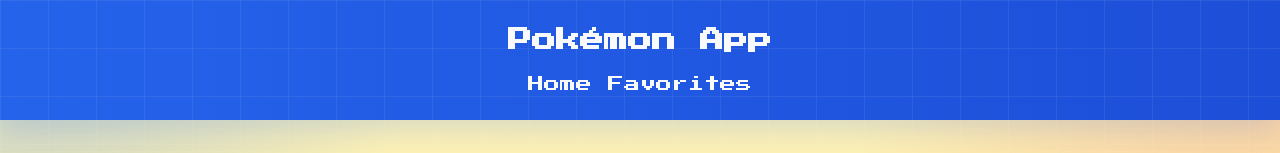
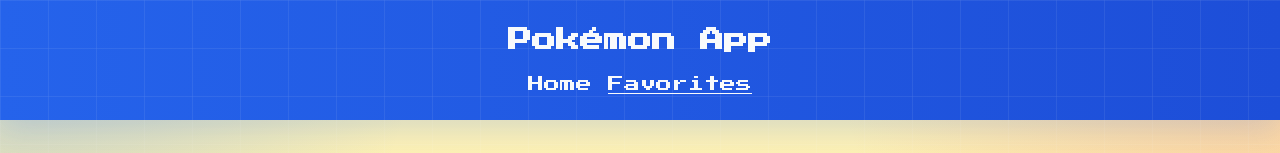
Before and after one commit to Andreasjonsson00/pokemon-api-app, a React (Vite) app: page /Favorites in a window 1280 px wide. Shown: the top 153 px of the page. Built offline with nearby package versions, Linux system fonts and the light colour scheme.

Commit message:
add underline to active page

```diff
--- a/src/components/Header.jsx
+++ b/src/components/Header.jsx
@@ -1,16 +1,22 @@
-import { Link } from "react-router-dom";
+import { NavLink } from "react-router-dom";
 
 const Header = () => {
   return (
     <header className="px-4 py-6 sm:px-6">
       <h1 className="mb-4 text-xl font-bold sm:text-2xl">Pokémon App</h1>
       <nav className="flex flex-col items-center gap-3 sm:flex-row sm:justify-center sm:gap-4">
-        <Link to="/" className="hover:underline">
+        <NavLink
+          to="/"
+          className={({ isActive }) => (isActive ? "underline" : "hover:underline")}
+        >
           Home
-        </Link>
-        <Link to="/Favorites" className="hover:underline">
+        </NavLink>
+        <NavLink
+          to="/Favorites"
+          className={({ isActive }) => (isActive ? "underline" : "hover:underline")}
+        >
           Favorites
-        </Link>
+        </NavLink>
       </nav>
     </header>
   );
```
